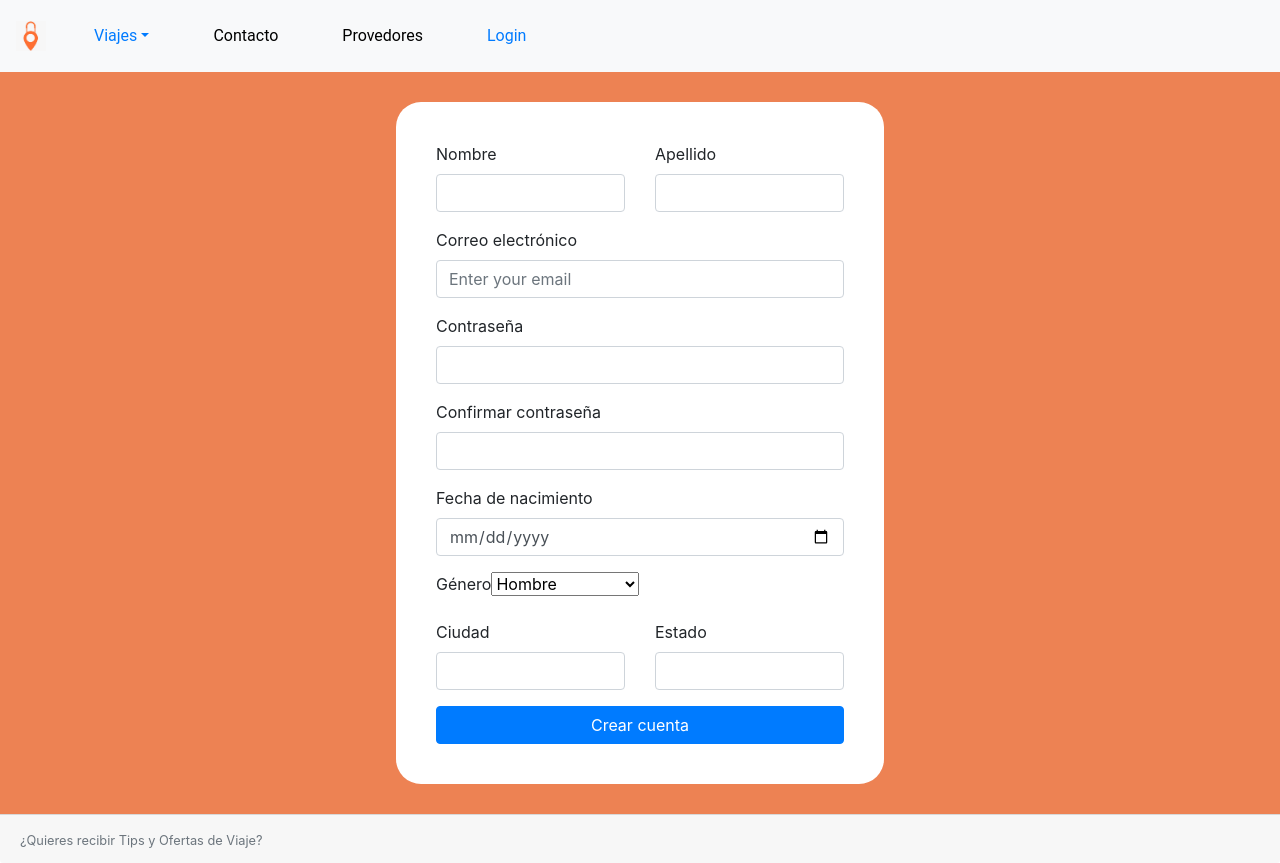
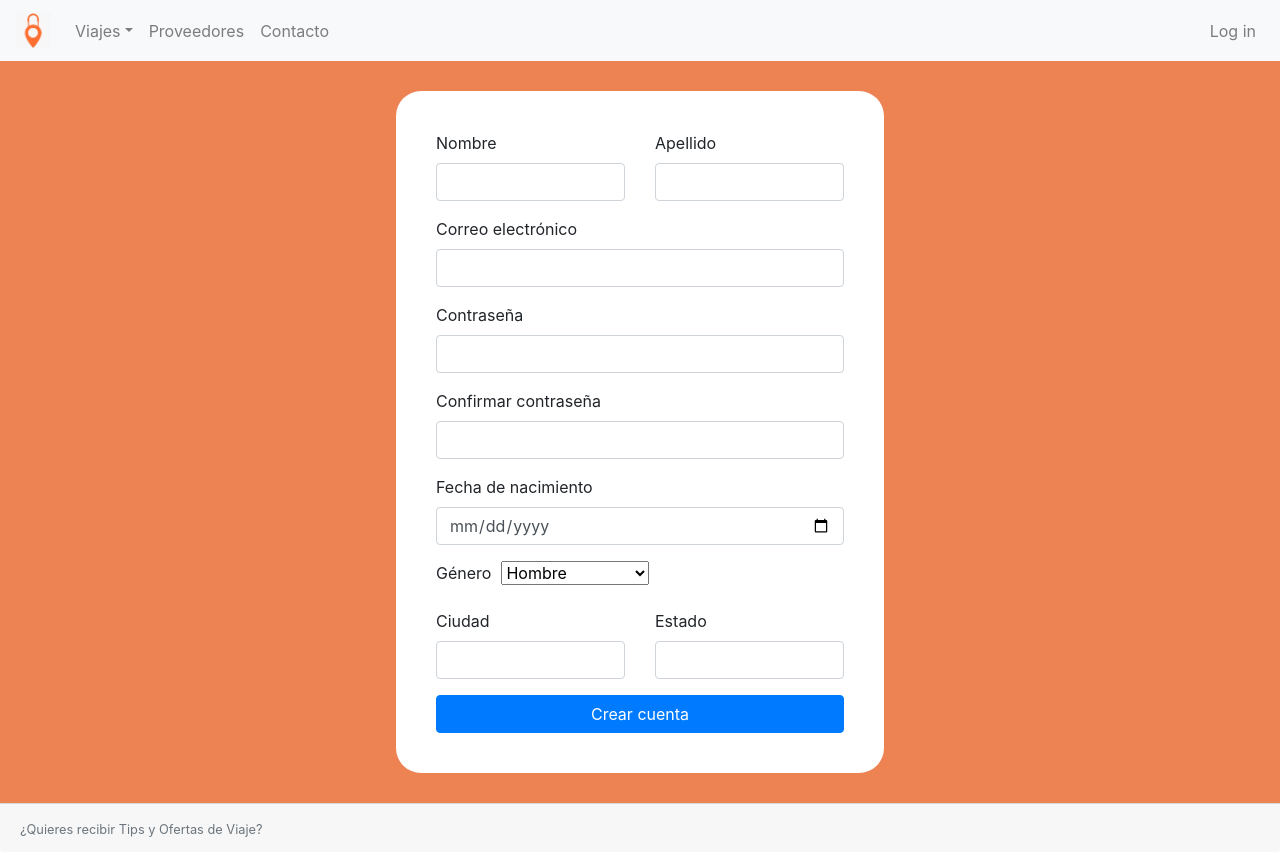
Before and after one commit to joseasalazar/pickpack, a React (Create React App) app: page /signup in a window 1280 px wide. Built offline with nearby package versions, Linux system fonts and the light colour scheme.

Commit message:
Modified header (#15)
* Added sign up page

* Sign up added

* Resolved merge conflicts

* Fix Heads in index.js (#11) (#12)

* Modified header and styled log in

```diff
--- a/src/index.js
+++ b/src/index.js
@@ -14,6 +14,7 @@ import {
   InMemoryCache
 } from "apollo-boost";
 import { resolvers, typeDefs } from "./api/resolvers";
+
 
 const cache = new InMemoryCache();
 const link = new HttpLink({
--- a/src/ui/components/Header.js
+++ b/src/ui/components/Header.js
@@ -4,10 +4,10 @@ import "bootstrap/dist/css/bootstrap.min.css";
 import Logo from "../assets/logo.png";
 import styled from "styled-components";
 
-import NavLink from "react-bootstrap/NavLink";
+import { NavLink } from "react-router-dom";
 
-const HeaderLink = styled(NavLink)`
-  color: black;
+const NavLinks = styled(Nav.Link)`
+  color: #404040;
   font-family: "Roboto", sans-serif;
 `;
 
@@ -15,36 +15,29 @@ export class Header extends React.Component {
   render() {
     return (
       <div>
-        <Navbar sticky="top" bg="light" variant="light" expand="lg">
-          <Navbar.Brand href="#home">
-            <img
+        <Navbar collapseOnSelect expand="lg" bg="light" variant="light">
+          <Navbar.Brand href="/">
+          <img
               src={Logo}
-              width="30"
-              height="30"
+              width="35"
+              height="35"
               className="d-inline-block align-top"
               alt="PickPack Logo"
             ></img>
-          </Navbar.Brand>
+            </Navbar.Brand>
           <Navbar.Toggle aria-controls="responsive-navbar-nav" />
           <Navbar.Collapse id="responsive-navbar-nav">
-            <HeaderLink>
-              <NavDropdown title="Viajes" id="basic-nav-dropdown">
+            <Nav className="mr-auto">
+              <NavDropdown title="Viajes" id="collasible-nav-dropdown">
                 <NavDropdown.Item href="#action/2.1">Tours</NavDropdown.Item>
-                <NavDropdown.Item href="#action/2.2">
-                  Actividades
-                </NavDropdown.Item>
+                <NavDropdown.Item href="#action/2.2">Actividades</NavDropdown.Item>
               </NavDropdown>
-            </HeaderLink>
-
-            <Nav.Link>
-              <HeaderLink>Contacto</HeaderLink>
-            </Nav.Link>
-            <Nav.Link>
-              <HeaderLink>Provedores</HeaderLink>
-            </Nav.Link>
-            <HeaderLink>
-              <Nav.Link>Login</Nav.Link>
-            </HeaderLink>
+              <Nav.Link href="/proveedores">Proveedores</Nav.Link>
+              <Nav.Link href="/contacto">Contacto</Nav.Link>
+            </Nav>
+            <Nav>
+              <Nav.Link href="/login">Log in</Nav.Link>
+            </Nav>
           </Navbar.Collapse>
         </Navbar>
       </div>
--- a/src/ui/screens/SignUp.js
+++ b/src/ui/screens/SignUp.js
@@ -24,6 +24,11 @@ const Container = styled.div`
   background:#ed8253;
   padding: 30px;
 `;
+
+const Gender = styled.label`
+  padding-right: 10px;
+`;
+
 
 const SignupSchema = Yup.object().shape({
   email: Yup.string()
@@ -59,17 +64,7 @@ export class SignUp extends React.Component {
       <Container>
         <LoginCard>
           <Formik
-          initialValues={{
-            firstName: "",
-            lastName: "",
-            email: "",
-            password: "",
-            confirmPasswd: "",
-            dateBirth: "",
-            gender: "",
-            city:"",
-            state: ""
-          }}
+          initialValues={{ firstName: "", lastName: "", email: "", password: "", confirmPasswd: "", dateBirth: "", gender: "", city:"", state: "" }}
           validationSchema={SignupSchema}
           onSubmit={(values, { resetForm, setError, setSubmitting }) => {
             console.log(values);
@@ -80,24 +75,14 @@ export class SignUp extends React.Component {
                 <div className="form-group row">
                   <div className="col">
                     <label>Nombre</label>
-                    <Field
-                      type="text"
-                      className="form-control"
-                      id="firstName"
-                      name="firstName"
-                      />
+                    <Field type="text" className="form-control" id="firstName" name="firstName" />
                       {touched.firstName && errors.firstName && (
                         <ErrorSpan>{errors.firstName}</ErrorSpan>
                       )}
                   </div>
                   <div className="col">
                     <label>Apellido</label>
-                    <Field
-                      type="text"
-                      className="form-control"
-                      id="lastName"
-                      name="lastName"
-                      />
+                    <Field type="text" className="form-control" id="lastName" name="lastName" />
                       {touched.lastName && errors.lastName && (
                         <ErrorSpan>{errors.lastName}</ErrorSpan>
                       )}
@@ -105,55 +90,34 @@ export class SignUp extends React.Component {
                 </div>
                 <div className="form-group">
                   <label>Correo electrónico</label>
-                  <Field
-                    type="email"
-                    className="form-control"
-                    id="email"
-                    placeholder="Enter your email"
-                    name="email"
-                    />
+                  <Field type="email" className="form-control" id="email" name="email" />
                     {touched.email && errors.email && (
                       <ErrorSpan>{errors.email}</ErrorSpan>
                     )}
                 </div>
                 <div className="form-group">
                   <label>Contraseña</label>
-                  <Field
-                    type="password"
-                    className="form-control"
-                    id="password"
-                    name="password"
-                    />
+                  <Field type="password" className="form-control" id="password" name="password" />
                     {touched.password && errors.password && (
                       <ErrorSpan>{errors.password}</ErrorSpan>
                     )}
                 </div>
                 <div className="form-group">
                   <label>Confirmar contraseña</label>
-                  <Field
-                    type="password"
-                    className="form-control"
-                    id="confirmarPasswd"
-                    name="confirmarPasswd"
-                    />
+                  <Field type="password" className="form-control" id="confirmarPasswd" name="confirmarPasswd" />
                     {touched.confirmarPasswd && errors.confirmarPasswd && (
                       <ErrorSpan>{errors.confirmarPasswd}</ErrorSpan>
                     )}
                 </div>
                 <div className="form-group">
                   <label>Fecha de nacimiento</label>
-                  <Field
-                    type="date"
-                    className="form-control"
-                    id="dateBirth"
-                    name="dateBirth"
-                  />
+                  <Field type="date" className="form-control" id="dateBirth" name="dateBirth" />
                   {touched.dateBirth && errors.dateBirth && (
                     <ErrorSpan>{errors.dateBirth}</ErrorSpan>
                   )}
                 </div>
                 <div className="form-group">
-                  <label>Género</label>
+                  <Gender>Género</Gender>
                   <Field component="select" name="gender">
                     <option value="male">Hombre</option>
                     <option value="female">Mujer</option>
@@ -163,12 +127,7 @@ export class SignUp extends React.Component {
                 <div className="form-group row">
                   <div className="col">
                     <label>Ciudad</label>
-                    <Field
-                      type="text"
-                      className="form-control"
-                      id="city"
-                      name="city"
-                      />
+                    <Field type="text" className="form-control" id="city" name="city" />
                       {touched.city && errors.city && (
                         <ErrorSpan>{errors.city}</ErrorSpan>
                       )}
@@ -176,11 +135,7 @@ export class SignUp extends React.Component {
                   <div className="col">
                     <label>Estado</label>
                     <Field
-                      type="text"
-                      className="form-control"
-                      id="state"
-                      name="state"
-                      />
+                      type="text" className="form-control" id="state" name="state" />
                       {touched.state && errors.state && (
                         <ErrorSpan>{errors.state}</ErrorSpan>
                       )}
```
